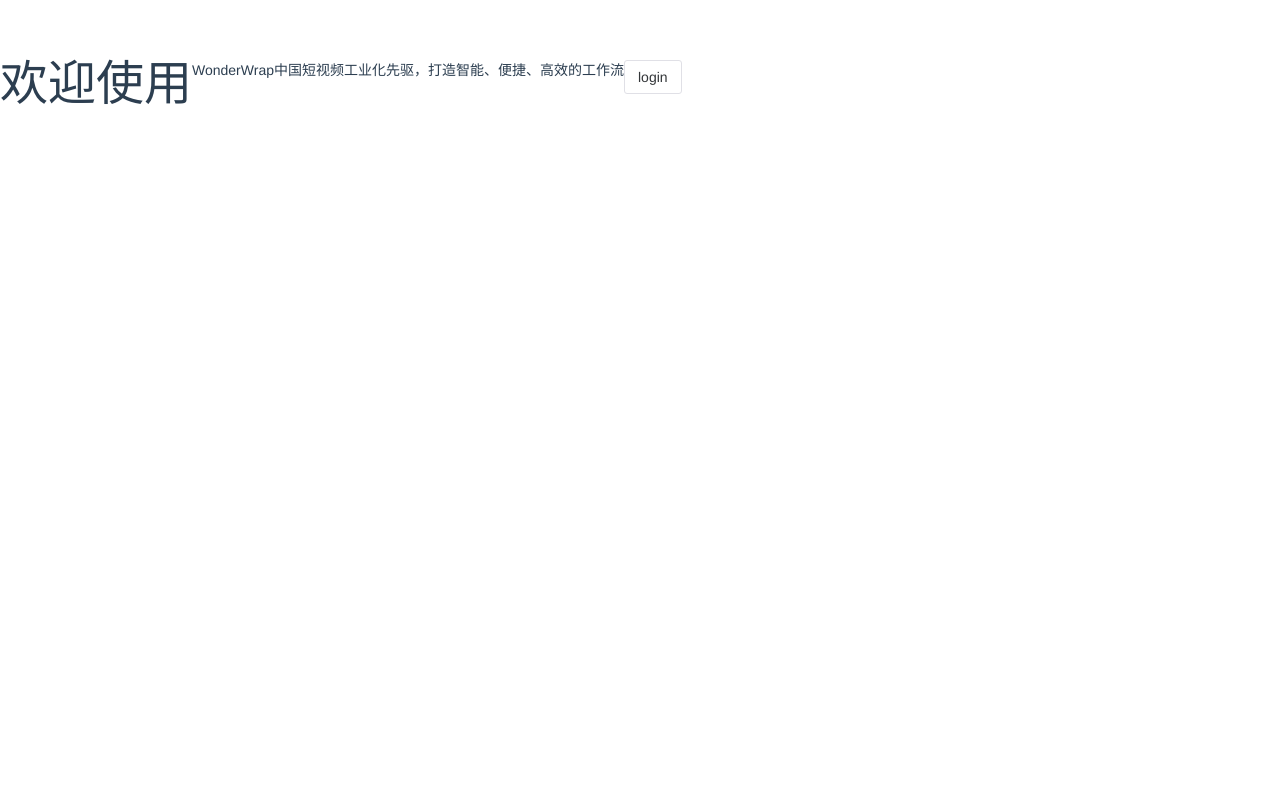
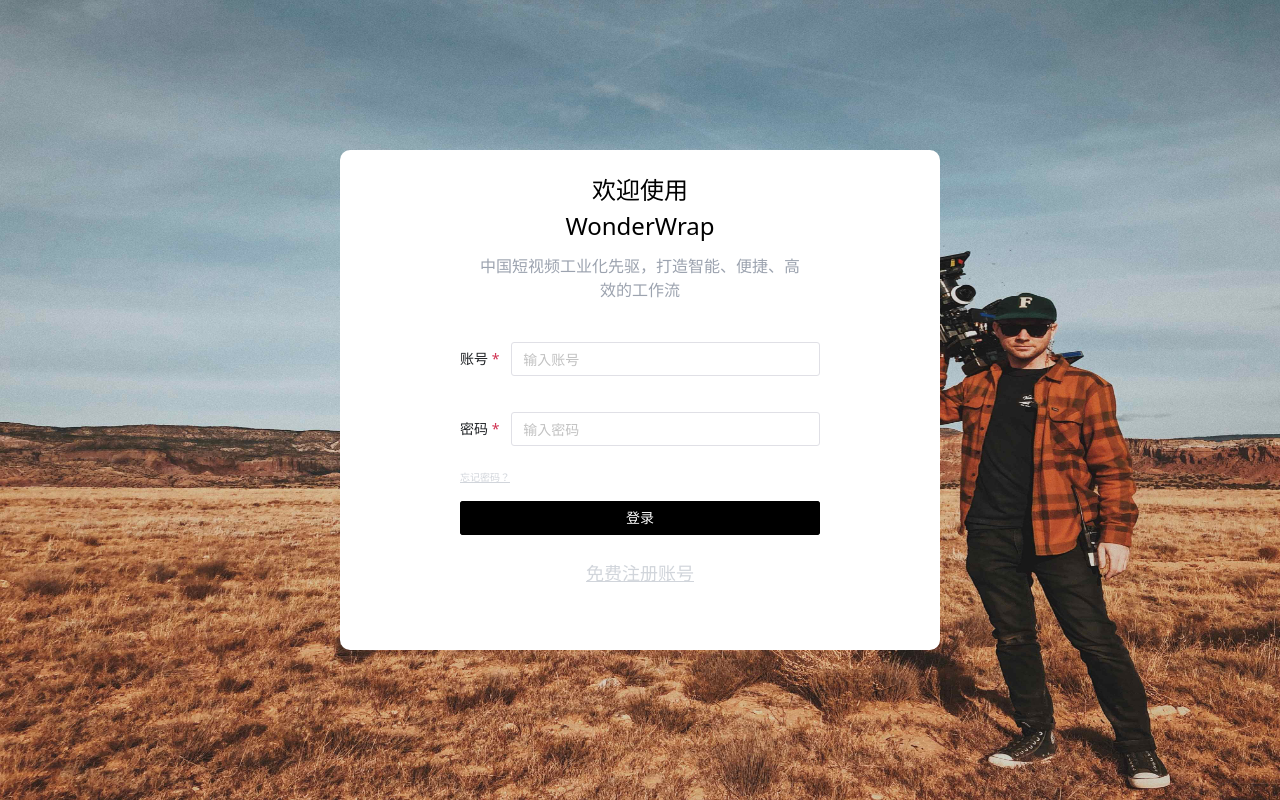
Before and after one commit to Rochester-Ting/photographer, a Vue app: page /#/login in a window 1280 px wide. Built offline with nearby package versions, Linux system fonts and the light colour scheme.

Commit message:
实现登录页面
11111111

```diff
--- a/src/App.vue
+++ b/src/App.vue
@@ -1,16 +1,17 @@
-<script setup lang="ts"></script>
+<template>
+  <n-config-provider :theme-overrides="themeOverrides">
+    <router-view />
+  </n-config-provider>
+</template>
+<script setup lang="ts">
+import { NConfigProvider } from 'naive-ui'
 
-<template>
-  <router-view />
-</template>
-
-<style>
-#app {
-  font-family: Avenir, Helvetica, Arial, sans-serif;
-  -webkit-font-smoothing: antialiased;
-  -moz-osx-font-smoothing: grayscale;
-  text-align: center;
-  color: #2c3e50;
-  margin-top: 60px;
+const themeOverrides = {
+  common: {
+    primaryColorHover: '#000000',
+    primaryColor: '#000000',
+    primaryColorPressed: '#000000',
+    primaryColorSuppl: '#000000'
+  }
 }
-</style>
+</script>
--- a/src/main.ts
+++ b/src/main.ts
@@ -2,5 +2,6 @@
 import App from './App.vue'
 import './style/reset.scss'
 import './style/tailwind.css'
+import naive from 'naive-ui'
 import router from '@/router/index'
-createApp(App).use(router).mount('#app')
+createApp(App).use(naive).use(router).mount('#app')
--- a/src/pages/Login/Login.vue
+++ b/src/pages/Login/Login.vue
@@ -1,10 +1,51 @@
 <template>
-  <div>
-    <div class="login-content-wrapper flex flex-column">
-      <div class="login-content-title text-5xl">欢迎使用</div>
-      <div class="login-content-title">WonderWrap</div>
-      <div class="login-content-desc">中国短视频工业化先驱，打造智能、便捷、高效的工作流</div>
-      <n-button>login</n-button>
+  <div class="login-wrapper flex items-center justify-center">
+    <div class="login-content-wrapper bg-white flex flex-col items-center">
+      <div class="mt-6 text-2xl">欢迎使用</div>
+      <div class="mt-1 text-2xl">WonderWrap</div>
+      <div
+        class="
+          login-content-desc
+          mt-3
+          text-base text-gray-400
+          flex flex-col
+          items-center
+          justify-center
+        "
+      >
+        <span>中国短视频工业化先驱，打造智能、便捷、高</span>
+        <span> 效的工作流</span>
+      </div>
+      <n-form
+        class="login-content-desc mt-10"
+        label-placement="left"
+        :model="formValue"
+        :rules="rules"
+        size="medium"
+        ref="formRef"
+      >
+        <n-form-item inline label="账号" path="username">
+          <n-input v-model:value="formValue.username" placeholder="输入账号" />
+        </n-form-item>
+        <n-form-item class="mt-3" label="密码" path="password">
+          <n-input placeholder="输入密码" v-model:value="formValue.password" />
+        </n-form-item>
+        <div class="text-gray-300 underline">忘记密码？</div>
+        <n-form-item>
+          <n-button
+            class="login-content-desc mt-4"
+            type="primary"
+            @click="handleValidateClick"
+            attr-type="button"
+          >
+            登录
+          </n-button>
+        </n-form-item>
+
+        <div class="text-gray-300 text-lg underline w-full flex justify-center">
+          免费注册账号
+        </div>
+      </n-form>
     </div>
   </div>
 </template>
@@ -15,6 +56,48 @@
  * author: roct
  * date: 2:17 下午 2021/8/28
  */
-import { NButton } from 'naive-ui'
+import { ref } from 'vue'
+const formRef = ref(null)
+const formValue = ref({
+  username: '',
+  password: ''
+})
+const rules = {
+  username: {
+    required: true,
+    message: '请输入账号',
+    trigger: 'blur'
+  },
+  password: {
+    required: true,
+    message: '请输入密码',
+    trigger: ['input', 'blur']
+  }
+}
+const handleValidateClick = () => {
+  formRef.value.validate((errors) => {
+    if (!errors) {
+      console.log('Valid')
+    } else {
+      console.log(errors)
+      console.log('Invalid')
+    }
+  })
+}
 </script>
-<style scoped lang="scss"></style>
+<style scoped lang="scss">
+.login-wrapper {
+  width: 100vw;
+  height: 100vh;
+  background: url('../../assets/login/loginbg_gaitubao.jpg') no-repeat;
+  background-size: 100% 100%;
+  .login-content-wrapper {
+    width: 600px;
+    height: 500px;
+    border-radius: 10px;
+    .login-content-desc {
+      width: 360px;
+    }
+  }
+}
+</style>
--- a/src/style/reset.scss
+++ b/src/style/reset.scss
@@ -1,6 +1,127 @@
 /* ./your-css-folder/styles.css */
 
-
-.body {
-  font-size: 8px;
+html,
+body,
+div,
+span,
+applet,
+object,
+iframe,
+h1,
+h2,
+h3,
+h4,
+h5,
+h6,
+p,
+blockquote,
+pre,
+a,
+abbr,
+acronym,
+address,
+big,
+cite,
+code,
+del,
+dfn,
+em,
+img,
+ins,
+kbd,
+q,
+s,
+samp,
+small,
+strike,
+strong,
+sub,
+sup,
+tt,
+var,
+b,
+u,
+i,
+center,
+dl,
+dt,
+dd,
+ol,
+ul,
+li,
+fieldset,
+form,
+label,
+legend,
+table,
+caption,
+tbody,
+tfoot,
+thead,
+tr,
+th,
+td,
+article,
+aside,
+canvas,
+details,
+embed,
+figure,
+figcaption,
+footer,
+header,
+hgroup,
+menu,
+nav,
+output,
+ruby,
+section,
+summary,
+time,
+mark,
+audio,
+video {
+  margin: 0;
+  padding: 0;
+  border: 0;
+  vertical-align: baseline;
 }
+/* HTML5 display-role reset for older browsers */
+article,
+aside,
+details,
+figcaption,
+figure,
+footer,
+header,
+hgroup,
+menu,
+nav,
+section {
+  display: block;
+}
+body {
+  line-height: 1;
+}
+ol,
+ul {
+  list-style: none;
+}
+blockquote,
+q {
+  quotes: none;
+}
+blockquote:before,
+blockquote:after,
+q:before,
+q:after {
+  content: '';
+  content: none;
+}
+table {
+  border-collapse: collapse;
+  border-spacing: 0;
+}
+body {
+  font-size: 10px;
+}
```
Also changed, not shown: src/assets/login/loginbg_gaitubao.jpg (added).
